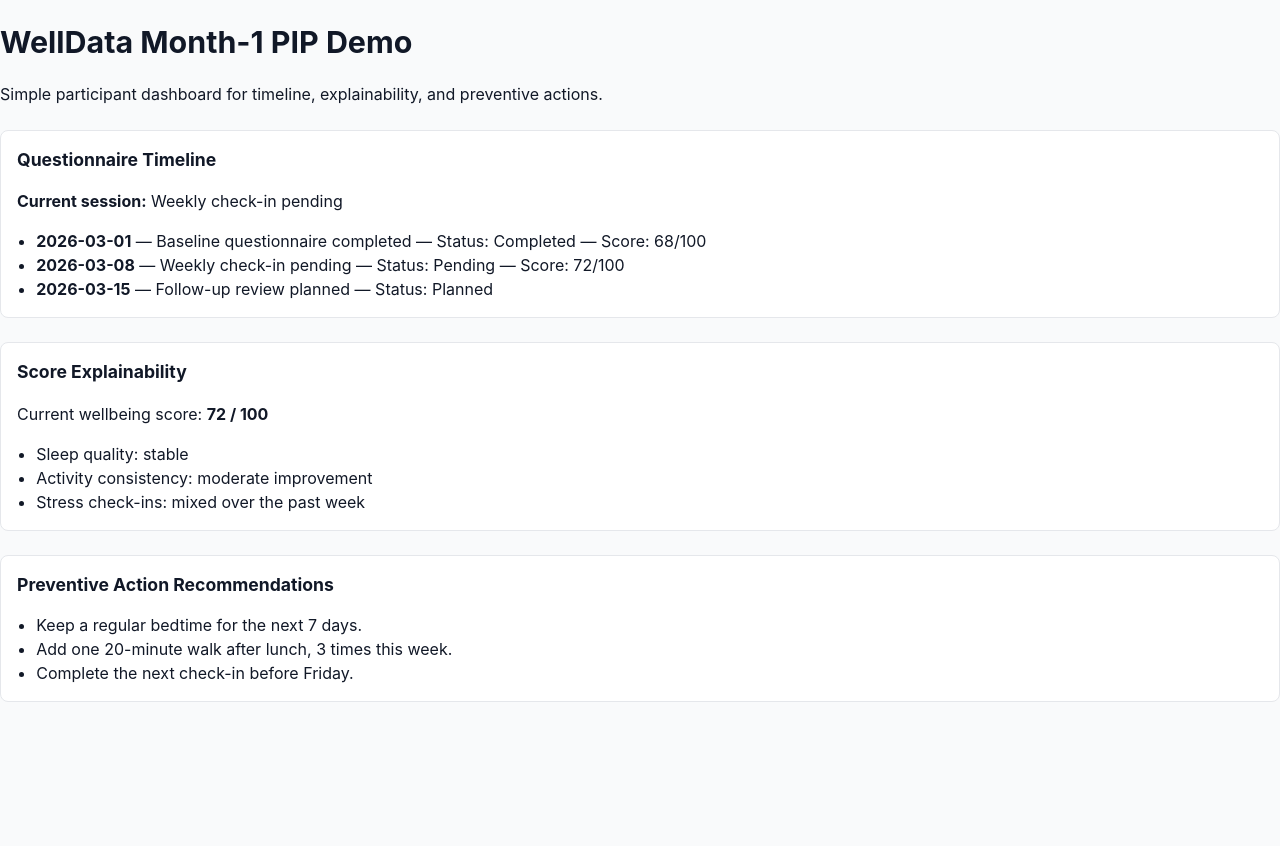
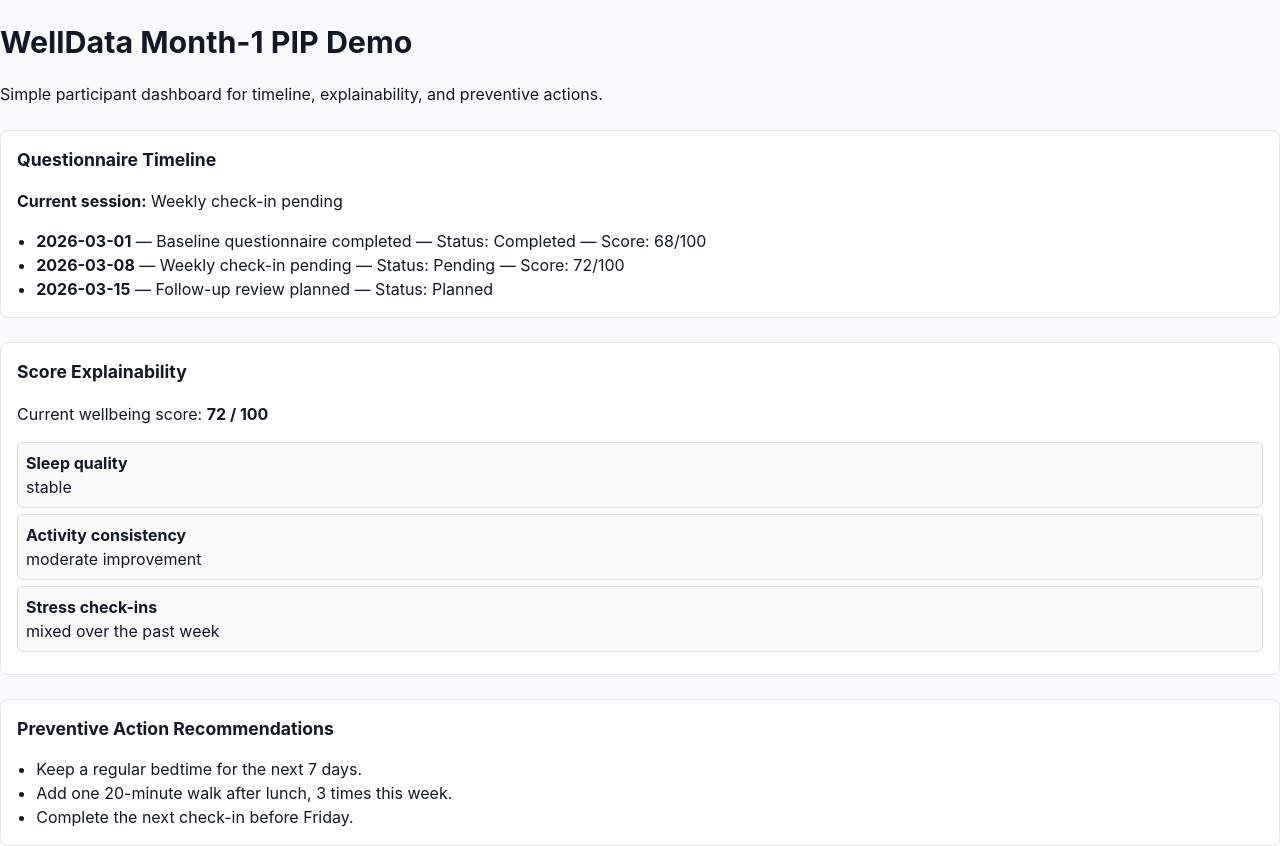
Before and after one commit to Okan1991/Welldata-demo, a React (Vite) app: page / in a window 1280 px wide. Before the commit the page ends 800 px from the top, so only its background shows below. Built offline with nearby package versions, Linux system fonts and the light colour scheme.

Commit message:
feat: add structured wellbeing score breakdown

```diff
--- a/src/features/explainability/Explainability.jsx
+++ b/src/features/explainability/Explainability.jsx
@@ -8,17 +8,28 @@ function Explainability() {
 
   return (
     <SectionCard title="Score Explainability">
+
       <p>
         Current wellbeing score: <strong>{wellbeing.score} / 100</strong>
       </p>
 
-      <ul>
+      <div style={{ marginTop: '10px' }}>
         {wellbeing.factors.map((factor) => (
-          <li key={factor.key}>
-            {factor.label}: {factor.value}
-          </li>
+          <div
+            key={factor.key}
+            style={{
+              padding: '8px',
+              border: '1px solid #ddd',
+              borderRadius: '6px',
+              marginBottom: '6px',
+              background: '#fafafa'
+            }}
+          >
+            <strong>{factor.label}</strong>
+            <div>{factor.value}</div>
+          </div>
         ))}
-      </ul>
+      </div>
 
     </SectionCard>
   )
```
